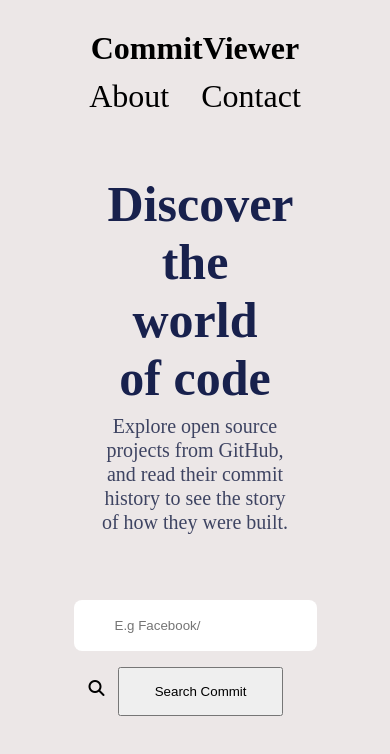
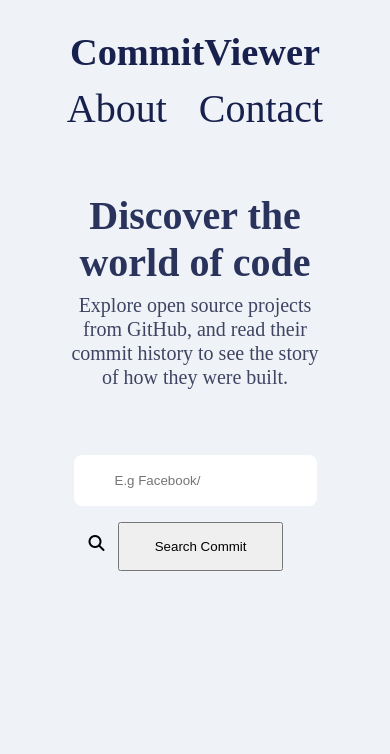
Before and after one commit to marusoft/commit, a plain HTML site: page index.html in a window 390 px wide. Drawn offline with Linux system fonts and the light colour scheme.

Commit message:
modify nav, title description text

```diff
--- a/index.html
+++ b/index.html
@@ -6,7 +6,10 @@
     <meta name="viewport" content="width=device-width, initial-scale=1.0" />
     <title>CommitViewer</title>
     <script src="https://use.fontawesome.com/548e1194c5.js"></script>
-    <link rel="stylesheet" href="path/to/font-awesome/css/font-awesome.min.css">
+    <link
+      rel="stylesheet"
+      href="path/to/font-awesome/css/font-awesome.min.css"
+    />
     <link rel="stylesheet" href="./style.css" />
   </head>
   <body>
@@ -25,11 +28,13 @@
     <!-- header -->
     <!-- Description -->
     <section class="description">
-      <h1>Discover the world of code</h1>
-      <p>
-        Explore open source projects from GitHub, and read their commit history
-        to see the story of how they were built.
-      </p>
+      <div class="description-wrapper">
+        <h1>Discover the world of code</h1>
+        <p>
+          Explore open source projects from GitHub, and read their commit
+          history to see the story of how they were built.
+        </p>
+      </div>
     </section>
     <!-- description -->
 
@@ -37,7 +42,11 @@
     <section class="search-container">
       <div class="search-wrapper">
         <i class="fa fa-search" aria-hidden="true"></i>
-        <input class="search-input" type="text" placeholder="E.g Facebook/react">
+        <input
+          class="search-input"
+          type="text"
+          placeholder="E.g Facebook/react"
+        />
       </div>
       <button class="search-btn">Search Commit</button>
     </section>
--- a/style.css
+++ b/style.css
@@ -4,7 +4,7 @@
   box-sizing: border-box;
 }
 body {
-  background-color: rgb(236, 231, 231);
+  background: #eff2f6;
 }
 .header {
   display: flex;
@@ -12,34 +12,42 @@ body {
   align-items: center;
   padding: 30px;
 }
+.logo {
+  color: #18214d;
+  font-weight: 700;
+  font-size: 1.2rem;
+}
 .nav {
-  display: flex;
+  font-weight: 400;
+  font-size: 2.5rem;
 }
 .nav-list {
   list-style: none;
   display: flex;
+  align-items: center;
   gap: 2rem;
 }
 .list-item {
-  font-size: 2rem;
+  color: #18214d;
 }
 .description {
   padding: 30px 70px;
+  display: flex;
+  justify-content: space-evenly;
+}
+.description-wrapper {
+  max-width: 500px;
+  text-align: center;
+  margin: 0 auto;
 }
 .description h1 {
-  color: #18214d;
+  color: #29335c;
   font-size: 72px;
-  width: 30%;
-  text-align: center;
-  margin: 0 auto;
 }
 .description p {
   color: #3e4462;
   font-weight: light;
   font-size: 20px;
-  width: 30%;
-  text-align: center;
-  margin: 0 auto;
   padding: 0.9rem 4rem;
   line-height: 1.2;
 }
@@ -63,8 +71,6 @@ body {
   outline: none;
   margin-left: 1rem;
 }
-::placeholder {
-}
 .fa-search {
   position: absolute;
   bottom: 50px;
@@ -74,26 +80,15 @@ body {
   padding: 15px;
 }
 @media (max-width: 1200px) {
-  .description h1 {
-    font-size: 50px;
-    width: 40%;
-  }
   .description p {
     padding: 0.4rem 0rem;
   }
 }
 @media (max-width: 768px) {
-  .description h1 {
-    font-size: 50px;
-    width: 70%;
-  }
-  .description p {
-    width: 80%;
-  }
   .search-container {
     flex-direction: column;
   }
-  .search-input{
+  .search-input {
     width: 50%;
   }
   .search-btn {
@@ -101,11 +96,15 @@ body {
     width: 50%;
   }
 }
-@media (max-width: 480px) {
+
+@media (max-width: 600px) {
   .header {
     flex-direction: column;
   }
   .nav {
     margin-top: 0.7rem;
   }
+  .description-wrapper h1 {
+    font-size: 40px;
+  }
 }
```
